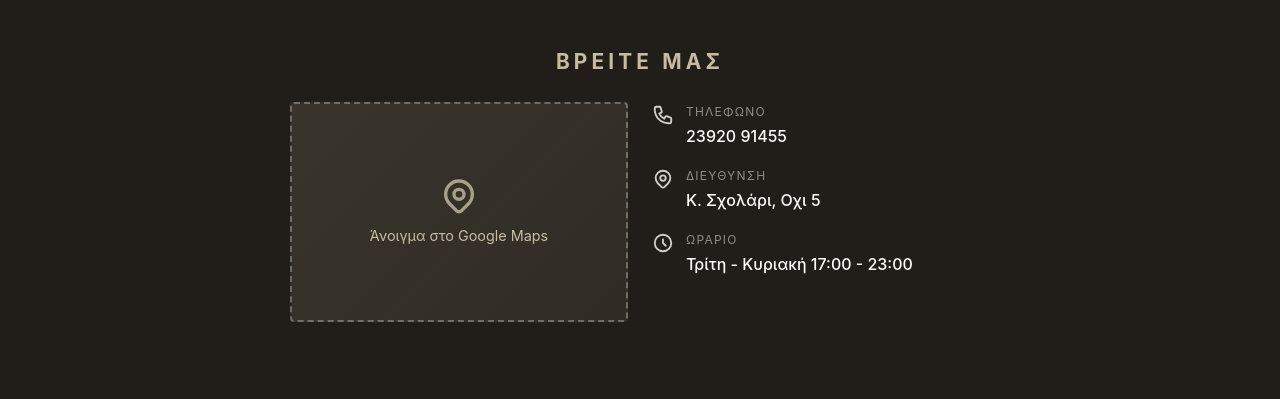
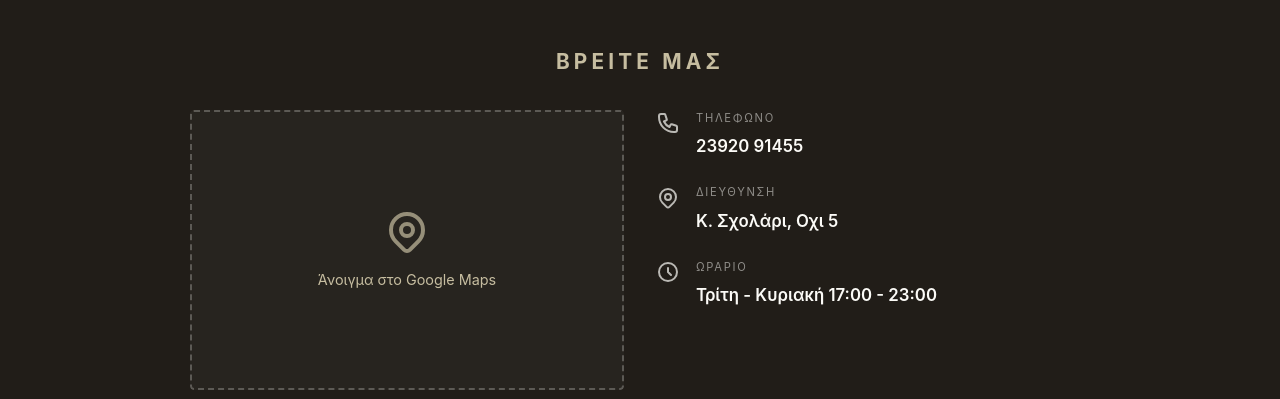
Before and after one commit to ioanniskarvelis/revelde, a website: page index.html in a window 1280 px wide. Shown: the part 1127-1526 px from the top of the page. Drawn offline with Linux system fonts and the light colour scheme; no server answers.

Commit message:
Update index.html

```diff
--- a/index.html
+++ b/index.html
@@ -287,7 +287,7 @@
         }
 
         .location-inner {
-            max-width: 700px;
+            max-width: 900px;
             margin: 0 auto;
         }
 
@@ -296,7 +296,7 @@
             font-weight: 700;
             text-transform: uppercase;
             letter-spacing: 0.2em;
-            margin-bottom: 1.5rem;
+            margin-bottom: 2rem;
             text-align: center;
             color: var(--cream);
         }
@@ -310,77 +310,83 @@
         @media (min-width: 600px) {
             .location-grid {
                 grid-template-columns: 1fr 1fr;
+                gap: 2rem;
             }
+        }
+
+        .location-map-wrap {
+            width: 100%;
+            min-height: 280px;
+            border-radius: 4px;
+            overflow: hidden;
         }
 
         .location-map {
             width: 100%;
-            height: 220px;
+            height: 280px;
             border: none;
             border-radius: 4px;
-            background-color: rgba(255, 255, 255, 0.05);
         }
 
         .location-map-link {
-            display: block;
-            width: 100%;
-            height: 220px;
-            border-radius: 4px;
-            background: linear-gradient(135deg, rgba(198, 189, 160, 0.15) 0%, rgba(184, 174, 146, 0.1) 100%);
-            border: 2px dashed rgba(252, 251, 247, 0.3);
-            color: var(--cream);
-            text-decoration: none;
             display: flex;
             flex-direction: column;
             align-items: center;
             justify-content: center;
-            gap: 0.5rem;
+            gap: 0.75rem;
+            width: 100%;
+            height: 280px;
+            border-radius: 4px;
+            background: rgba(255, 255, 255, 0.03);
+            border: 2px dashed rgba(252, 251, 247, 0.25);
+            color: var(--cream);
+            text-decoration: none;
             font-size: 0.9rem;
             transition: background 0.2s, border-color 0.2s;
         }
 
         .location-map-link:hover {
-            background: rgba(198, 189, 160, 0.25);
-            border-color: var(--cream);
+            background: rgba(198, 189, 160, 0.12);
+            border-color: rgba(252, 251, 247, 0.45);
         }
 
         .location-map-link svg {
-            width: 40px;
-            height: 40px;
-            opacity: 0.8;
+            width: 48px;
+            height: 48px;
+            opacity: 0.7;
         }
 
         .location-info {
             display: flex;
             flex-direction: column;
-            gap: 1rem;
+            gap: 1.5rem;
         }
 
         .location-info-item {
             display: flex;
             align-items: flex-start;
-            gap: 0.75rem;
+            gap: 1rem;
         }
 
         .location-info-item svg {
-            width: 22px;
-            height: 22px;
+            width: 24px;
+            height: 24px;
             flex-shrink: 0;
-            margin-top: 0.15rem;
-            opacity: 0.8;
+            margin-top: 0.1rem;
+            opacity: 0.7;
         }
 
         .location-info-label {
-            font-size: 0.75rem;
+            font-size: 0.7rem;
             text-transform: uppercase;
-            letter-spacing: 0.1em;
+            letter-spacing: 0.15em;
             color: rgba(252, 251, 247, 0.5);
-            margin-bottom: 0.2rem;
+            margin-bottom: 0.35rem;
         }
 
         .location-info-value {
-            font-size: 1rem;
-            font-weight: 500;
+            font-size: 1.05rem;
+            font-weight: 600;
             color: var(--white);
         }
 
@@ -701,6 +707,9 @@
 
             var mapContainer = document.getElementById("location-map-container");
             var mapsUrl = (info.mapsEmbedUrl || "").trim();
+            if (!mapsUrl) {
+                mapsUrl = "https://www.google.com/maps/embed?pb=!1m18!1m12!1m3!1d3036.8563626315936!2d23.02620497583847!3d40.43417937143677!2m3!1f0!2f0!3f0!3m2!1i1024!2i768!4f13.1!3m3!1m2!1s0x14a86b689b3117eb%3A0xf33e77d9ba74211f!2sRE%CE%92EL%CE%94E%20Rebelde%20espresso%20and%20cocktails!5e0!3m2!1sen!2sgr!4v1771347413554!5m2!1sen!2sgr";
+            }
             var address = (info.address || "").trim();
 
             if (mapsUrl) {
```
